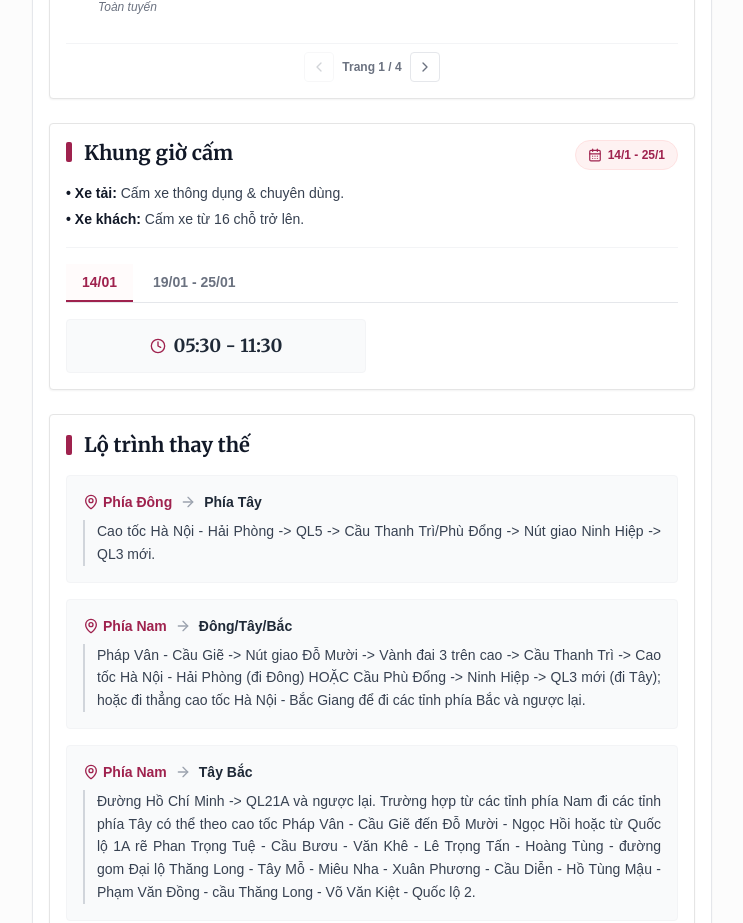
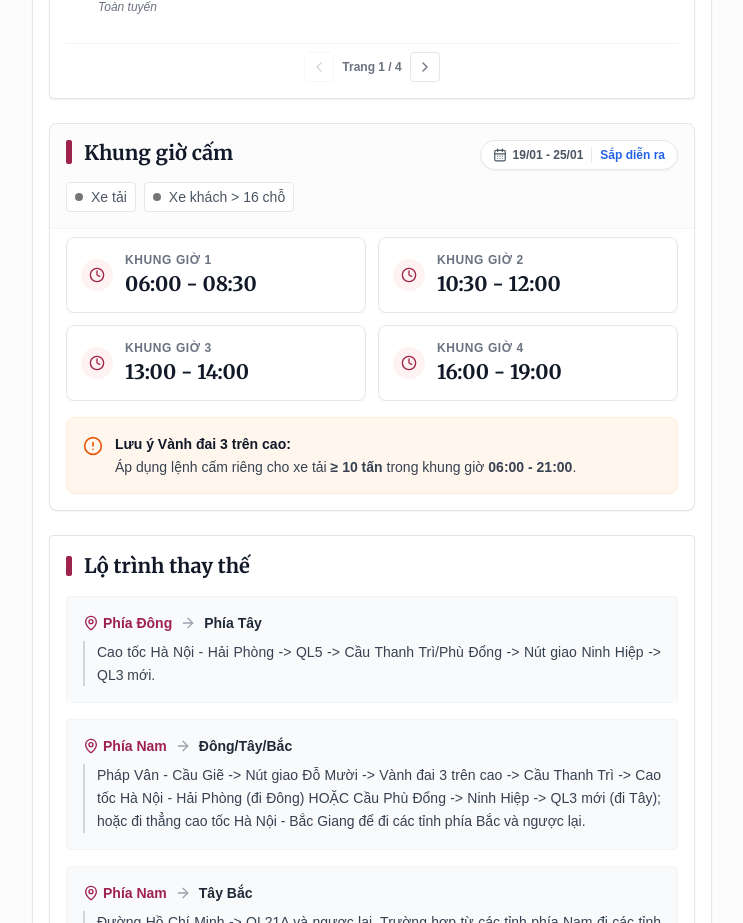
Before and after one commit to hieuntfo/giaothonghanoi, a React (Vite) app: page / in a window 1280 px wide. Shown: the part 1320-2243 px from the top of the page, without its empty margins (268-1011 px from the left). Built offline with nearby package versions, Linux system fonts and the light colour scheme.

Commit message:
feat: Enhance schedule display with date filtering
Adds logic to filter and highlight active or upcoming schedule dates. This improves user experience by making relevant information more prominent.

```diff
--- a/components/GeneralInfoArea.tsx
+++ b/components/GeneralInfoArea.tsx
@@ -1,12 +1,33 @@
 import React, { useState, useMemo, useEffect } from 'react';
-import { Clock, CalendarDays, AlertCircle } from 'lucide-react';
+import { Clock, CalendarDays, AlertCircle, ArrowRight, CheckCircle2 } from 'lucide-react';
 import { SCHEDULES } from '../data';
 import { BanSchedule } from '../types';
 
 export const GeneralInfoArea: React.FC = () => {
-  // --- Schedule Grouping Logic ---
-  const scheduleGroups = useMemo(() => {
-    const groups: { label: string, dates: string[], slots: BanSchedule['slots'] }[] = [];
+  // --- Helper: Check if a date string (DD/MM) is in the past ---
+  const isDatePast = (dateStr: string) => {
+    const [day, month] = dateStr.split('/').map(Number);
+    const now = new Date();
+    const currentYear = now.getFullYear();
+
+    // Create a date object for the end of that specific day
+    const targetDate = new Date(currentYear, month - 1, day, 23, 59, 59);
+    return targetDate < now;
+  };
+
+  // --- Helper: Check if today is within a date range ---
+  const isDateActive = (dateStr: string) => {
+    const [day, month] = dateStr.split('/').map(Number);
+    const now = new Date();
+    const currentYear = now.getFullYear();
+    const targetDate = new Date(currentYear, month - 1, day);
+
+    return targetDate.getDate() === now.getDate() && targetDate.getMonth() === now.getMonth();
+  };
+
+  // --- Schedule Grouping Logic with Filtering ---
+  const visibleGroups = useMemo(() => {
+    const groups: { label: string, dates: string[], slots: BanSchedule['slots'], isUpcoming: boolean, hasActiveDate: boolean }[] = [];
     const getKey = (slots: BanSchedule['slots']) => JSON.stringify(slots);
     const uniqueMap = new Map<string, string[]>();
 
@@ -17,76 +38,105 @@ export const GeneralInfoArea: React.FC = () => {
     });
 
     uniqueMap.forEach((dates, key) => {
+        // Filter Logic: Check if the LAST date in the group is past.
+        // If the entire group is in the past, we skip adding it.
+        const lastDate = dates[dates.length - 1];
+        if (isDatePast(lastDate)) {
+            return; // Skip this group entirely
+        }
+
         const slots = JSON.parse(key);
         let label = dates[0];
+
+        // Determine status
+        const firstDateStr = dates[0];
+        const [fDay, fMonth] = firstDateStr.split('/').map(Number);
+        const firstDateObj = new Date(new Date().getFullYear(), fMonth - 1, fDay);
+        const now = new Date();
+        const isUpcoming = firstDateObj > now;
+        const hasActiveDate = dates.some(d => isDateActive(d));
+
         if (dates.length > 1) {
             const first = dates[0];
             const last = dates[dates.length - 1];
             label = `${first} - ${last}`;
         }
-        groups.push({ label, dates, slots });
+
+        groups.push({ label, dates, slots, isUpcoming, hasActiveDate });
     });
+
     return groups;
   }, []);
 
   const [activeIndex, setActiveIndex] = useState(0);
 
-  // Effect: Auto-select tab based on today's date
+  // Auto-select the active group if possible
   useEffect(() => {
-    const now = new Date();
-    const currentMonth = now.getMonth() + 1;
-    const currentDay = now.getDate();
-    const formattedDate = `${String(currentDay).padStart(2, '0')}/${String(currentMonth).padStart(2, '0')}`;
+    const activeGroupIdx = visibleGroups.findIndex(g => g.hasActiveDate);
+    if (activeGroupIdx !== -1) {
+        setActiveIndex(activeGroupIdx);
+    }
+  }, [visibleGroups]);
 
-    const todayIndex = scheduleGroups.findIndex(group =>
-        group.dates.includes(formattedDate)
-    );
+  // Safe access
+  const activeGroup = visibleGroups[activeIndex] || visibleGroups[0];
+  const isSingleGroup = visibleGroups.length === 1;
 
-    if (todayIndex !== -1) {
-        setActiveIndex(todayIndex);
+  if (visibleGroups.length === 0) {
+      return null; // Don't render anything if all bans are over
   }
-  }, [scheduleGroups]);
-
-  const activeGroup = scheduleGroups[activeIndex];
 
   return (
-    <div className="bg-white rounded border border-vne-border shadow-sm mb-6">
-        <div className="p-4">
-             {/* Header Area */}
-             <div className="mb-4 pb-4 border-b border-gray-100">
-                 <div className="flex flex-col sm:flex-row sm:justify-between sm:items-start mb-3 gap-2">
+    <div className="bg-white rounded-lg border border-vne-border shadow-sm mb-6 overflow-hidden">
+        {/* Header Section */}
+        <div className="bg-gray-50/50 p-4 border-b border-gray-100">
+             <div className="flex flex-col sm:flex-row sm:justify-between sm:items-start gap-3 mb-3">
                 <h3 className="font-serif font-bold text-xl text-gray-900 flex items-center leading-tight">
-                        <span className="w-1.5 h-5 bg-vne-red mr-3 inline-block rounded-sm"></span>
+                    <span className="w-1.5 h-6 bg-vne-red mr-3 inline-block rounded-sm"></span>
                     Khung giờ cấm
                 </h3>
-                    <div className="flex items-center text-xs font-bold text-vne-red bg-red-50 px-3 py-1.5 rounded-full border border-red-100 self-start">
+
+                {/* Active Date Badge */}
+                {activeGroup && (
+                    <div className={`flex items-center text-xs font-bold px-3 py-1.5 rounded-full border self-start shadow-sm ${
+                        activeGroup.hasActiveDate
+                        ? 'text-vne-red bg-white border-red-100 ring-1 ring-red-50'
+                        : 'text-gray-600 bg-white border-gray-200'
+                    }`}>
                         <CalendarDays className="w-3.5 h-3.5 mr-1.5" />
-                        14/1 - 25/1
+                        {activeGroup.label}
+                        {activeGroup.isUpcoming && <span className="ml-2 pl-2 border-l border-gray-200 text-blue-600">Sắp diễn ra</span>}
+                        {activeGroup.hasActiveDate && <span className="ml-2 pl-2 border-l border-red-200 text-vne-red animate-pulse">Hôm nay</span>}
+                    </div>
+                )}
+             </div>
+
+             {/* Vehicle Types (Compact) */}
+             <div className="flex flex-wrap gap-2 text-sm text-gray-600">
+                <span className="inline-flex items-center bg-white px-2 py-1 rounded border border-gray-200">
+                    <span className="w-2 h-2 rounded-full bg-vne-gray mr-2"></span>
+                    Xe tải
+                </span>
+                <span className="inline-flex items-center bg-white px-2 py-1 rounded border border-gray-200">
+                    <span className="w-2 h-2 rounded-full bg-vne-gray mr-2"></span>
+                    Xe khách {'>'} 16 chỗ
+                </span>
              </div>
         </div>
 
-                 {/* Compact Vehicles Info */}
-                 <div className="text-sm text-gray-700 leading-relaxed">
-                    <p className="mb-1">
-                        <span className="font-bold text-gray-900">• Xe tải:</span> Cấm xe thông dụng & chuyên dùng.
-                    </p>
-                    <p>
-                        <span className="font-bold text-gray-900">• Xe khách:</span> Cấm xe từ 16 chỗ trở lên.
-                    </p>
-                 </div>
-             </div>
-
-             {/* Tabs for Dates */}
-             <div className="mb-4 overflow-x-auto scrollbar-hide">
-                <div className="flex space-x-1 border-b border-gray-200">
-                    {scheduleGroups.map((group, idx) => (
+        <div className="p-4 pt-2">
+            {/* Tabs - Only show if there are multiple groups left */}
+            {!isSingleGroup && visibleGroups.length > 0 && (
+                <div className="mb-5 overflow-x-auto scrollbar-hide">
+                    <div className="flex space-x-2 pb-1">
+                        {visibleGroups.map((group, idx) => (
                             <button
                                 key={idx}
                                 onClick={() => setActiveIndex(idx)}
-                            className={`py-2 px-4 text-sm font-bold transition-all whitespace-nowrap border-b-2 ${
+                                className={`py-2 px-4 text-sm font-bold rounded-md transition-all whitespace-nowrap border ${
                                     activeIndex === idx
-                                ? 'text-vne-red border-vne-red bg-red-50/30'
-                                : 'text-gray-500 border-transparent hover:text-gray-700 hover:bg-gray-50'
+                                    ? 'text-vne-red bg-red-50 border-red-100 shadow-sm'
+                                    : 'text-gray-500 bg-white border-gray-100 hover:bg-gray-50'
                                 }`}
                             >
                                 {group.label}
@@ -94,29 +144,53 @@ export const GeneralInfoArea: React.FC = () => {
                         ))}
                     </div>
                 </div>
+            )}
 
-            {/* Time Slots Grid */}
-             <div className="animate-in fade-in duration-300">
+            {/* Time Slots Grid - Optimized Visuals */}
+            {activeGroup ? (
+                <div className="animate-in fade-in slide-in-from-bottom-2 duration-300">
                     <div className="grid grid-cols-1 sm:grid-cols-2 gap-3">
-                    {activeGroup?.slots.map((slot, idx) => (
-                        <div key={idx} className="flex items-center justify-center py-3 bg-gray-50 rounded border border-gray-100 text-gray-800">
-                            <Clock className="w-4 h-4 mr-2 text-vne-red" />
-                            <span className="text-lg font-bold font-serif">{slot.start} - {slot.end}</span>
+                        {activeGroup.slots.map((slot, idx) => (
+                            <div key={idx} className="relative group overflow-hidden">
+                                <div className="flex items-center justify-between p-3.5 bg-white rounded-lg border border-gray-200 shadow-sm group-hover:border-red-200 transition-colors">
+                                    <div className="flex items-center">
+                                        <div className="w-8 h-8 rounded-full bg-red-50 flex items-center justify-center mr-3 group-hover:bg-vne-red group-hover:text-white transition-colors">
+                                            <Clock className="w-4 h-4 text-vne-red group-hover:text-white" />
+                                        </div>
+                                        <div className="flex flex-col">
+                                            <span className="text-xs text-gray-500 font-semibold uppercase tracking-wider mb-0.5">Khung giờ {idx + 1}</span>
+                                            <span className="text-xl font-bold font-serif text-gray-900">{slot.start} - {slot.end}</span>
+                                        </div>
+                                    </div>
+                                    {/* Visual indicator active */}
+                                    {activeGroup.hasActiveDate && (
+                                        <div className="w-2 h-2 rounded-full bg-green-500"></div>
+                                    )}
+                                </div>
                             </div>
                         ))}
                     </div>
 
-                {activeGroup?.label.includes('19') && (
-                    <div className="mt-3 flex items-start text-sm text-gray-700 bg-red-50 p-3 rounded border border-red-100">
-                        <AlertCircle className="w-4 h-4 mr-2 shrink-0 mt-0.5 text-vne-red" />
-                        <span>
-                            <span className="font-bold text-vne-red">Lưu ý Vành đai 3 trên cao:</span><br/>
-                            Cấm xe tải ≥ 10 tấn từ 06:00 - 21:00.
-                        </span>
+                    {/* Special Note for Ring Road 3 */}
+                    {activeGroup.label.includes('19') && (
+                        <div className="mt-4 flex gap-3 p-4 bg-orange-50 rounded-lg border border-orange-100">
+                            <AlertCircle className="w-5 h-5 text-orange-600 shrink-0 mt-0.5" />
+                            <div className="text-sm">
+                                <p className="font-bold text-gray-900 mb-1">Lưu ý Vành đai 3 trên cao:</p>
+                                <p className="text-gray-700 leading-snug">
+                                    Áp dụng lệnh cấm riêng cho xe tải <span className="font-bold">≥ 10 tấn</span> trong khung giờ <span className="font-bold">06:00 - 21:00</span>.
+                                </p>
+                            </div>
+                        </div>
+                    )}
+                </div>
+            ) : (
+                <div className="text-center py-8 text-gray-500 bg-gray-50 rounded border border-dashed border-gray-300">
+                    <CheckCircle2 className="w-8 h-8 mx-auto mb-2 text-green-500" />
+                    <p>Hiện không có lịch cấm nào trong tương lai gần.</p>
                 </div>
             )}
         </div>
     </div>
-    </div>
   );
 };
```
Lines whose indentation alone changed are shown as unchanged.
